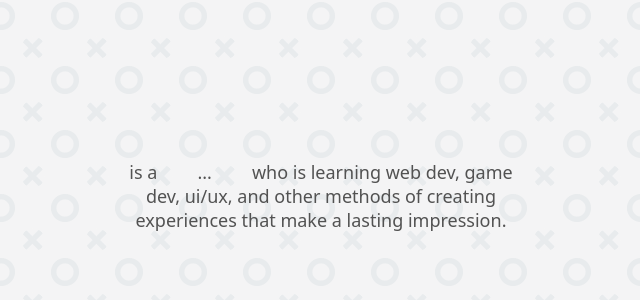
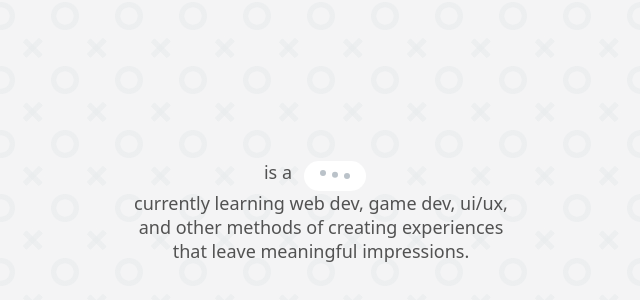
Before and after one commit to mchang85/michaels-corner, a Next.js app: page / in a window 1280 px wide. Shown: the part 112-412 px from the top of the page, without its empty margins (319-959 px from the left). Built offline with nearby package versions, Linux system fonts and the light colour scheme.

Commit message:
Chat bubble

```diff
--- /dev/null
+++ b/app/components/chatbubble.tsx
@@ -0,0 +1,26 @@
+import React from 'react';
+import * as motion from "motion/react-client"
+
+const ChatBubble = () => {
+    return (
+        <motion.div className="inline-flex items-center bg-[#FFFFFF] rounded-2xl px-4 py-3">
+            <div className="flex gap-1.5">
+                {[0, 1, 2].map((i) => (
+                    <motion.div
+                        key={i}
+                        animate={{ y: [0, -3, 0] }}
+                        transition={{
+                            duration: 1,
+                            repeat: Infinity,
+                            ease: "easeInOut",
+                            delay: i * 0.25
+                        }}
+                        className="w-1.5 h-1.5 bg-[#BAC2C9] rounded-full"
+                    />
+                ))}
+            </div>
+        </motion.div>
+    );
+};
+
+export default ChatBubble;
--- a/app/globals.css
+++ b/app/globals.css
@@ -15,12 +15,12 @@
 }
 
 body {
-  background: radial-gradient(circle at top left, transparent 9%, #E8EBED 10%, #E8EBED 15%, transparent 16%),
-    radial-gradient(circle at bottom left, transparent 9%, #E8EBED 10%, #E8EBED 15%, transparent 16%),
-    radial-gradient(circle at top right, transparent 9%, #E8EBED 10%, #E8EBED 15%, transparent 16%),
-    radial-gradient(circle at bottom right, transparent 9%, #E8EBED 10%, #E8EBED 15%, transparent 16%),
-    radial-gradient(circle, transparent 25%, #F4F4F5 26%), linear-gradient(45deg, transparent 46%, #E8EBED 47%, #E8EBED 52%, transparent 53%),
-    linear-gradient(135deg, transparent 46%, #E8EBED 47%, #E8EBED 52%, transparent 53%);
+  background: radial-gradient(circle at top left, transparent 9%, #e8ebed9e 10%, #e8ebed9e 15%, transparent 16%),
+    radial-gradient(circle at bottom left, transparent 9%, #e8ebed9e 10%, #e8ebed9e 15%, transparent 16%),
+    radial-gradient(circle at top right, transparent 9%, #e8ebed9e 10%, #e8ebed9e 15%, transparent 16%),
+    radial-gradient(circle at bottom right, transparent 9%, #e8ebed9e 10%, #e8ebed9e 15%, transparent 16%),
+    radial-gradient(circle, transparent 25%, #F4F4F5 26%), linear-gradient(45deg, transparent 46%, #e8ebed9e 47%, #e8ebed9e 52%, transparent 53%),
+    linear-gradient(135deg, transparent 46%, #e8ebed9e 47%, #e8ebed9e 52%, transparent 53%);
   background-size: 4em 4em;
   background-color: #F4F4F5;
 }
--- a/app/page.tsx
+++ b/app/page.tsx
@@ -1,22 +1,25 @@
 import * as motion from "motion/react-client"
+import ChatBubble from "./components/chatbubble"
 
 export default function Home() {
   return (
     <main className="overflow-hidden h-full w-full">
       <div className="flex flex-col mt-24 sm:mt-40 justify-center items-center text-center gap-2 text-neutral-600 relative">
-        <motion.p
+        <motion.div
           initial={{ opacity: 0, y: -10 }}
           animate={{ opacity: 1, y: 0 }}
           transition={{ duration: 1, delay: 0.6, ease: "easeOut" }}
-          className="w-52 sm:w-96 font-sans text-lg leading-6 mt-28">
+          className="w-52 sm:w-96 font-sans text-lg leading-6 mt-28"
+        >
           is a
-          <span className="mx-10">
-            ...
+          <span className="mx-3">
+            <ChatBubble />
           </span>
-          who is learning web dev, game dev, ui/ux,
-          and other methods of creating experiences that
-          make a lasting impression.
-        </motion.p>
+          <p>
+            currently learning web dev, game dev, ui/ux, and other methods of
+            creating experiences that leave meaningful impressions.
+          </p>
+        </motion.div>
       </div>
     </main>
   );
```
